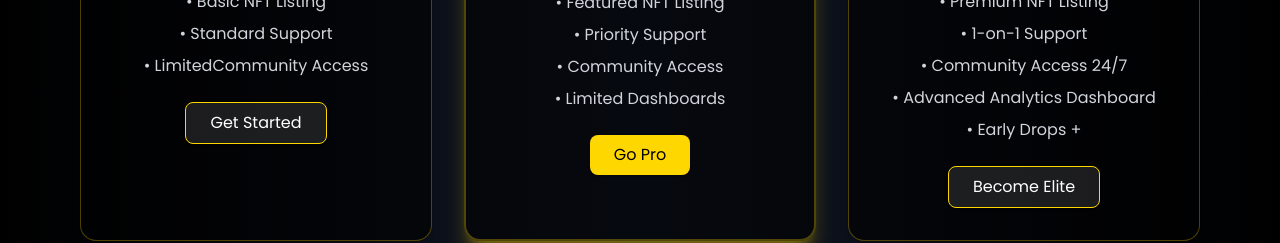
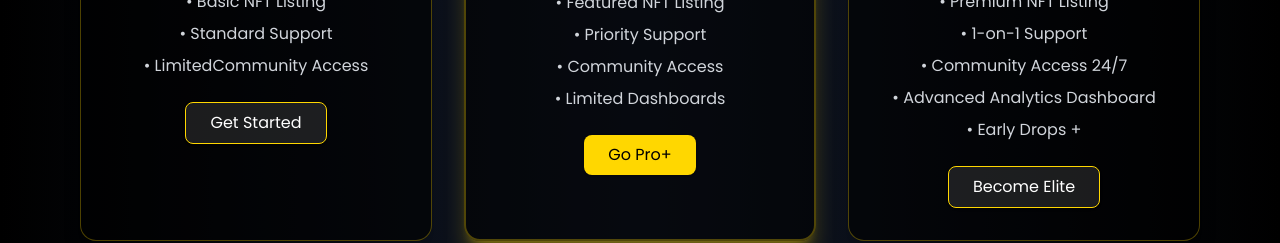
Before and after one commit to Barklegne/invincible-gg-assignmen, a React (Vite) app: page / in a window 1280 px wide. Shown: the part 1180-1423 px from the top of the page. Built offline with nearby package versions, Linux system fonts and the light colour scheme.

Commit message:
feat: NFTDetail  update 1.4

```diff
--- a/src/data/pricing.js
+++ b/src/data/pricing.js
@@ -19,7 +19,7 @@ const tiers = [
 			'Community Access',
 			'Limited Dashboards',
 		],
-		cta: 'Go Pro',
+		cta: 'Go Pro+',
 		highlight: true,
 	},
 	{
```
